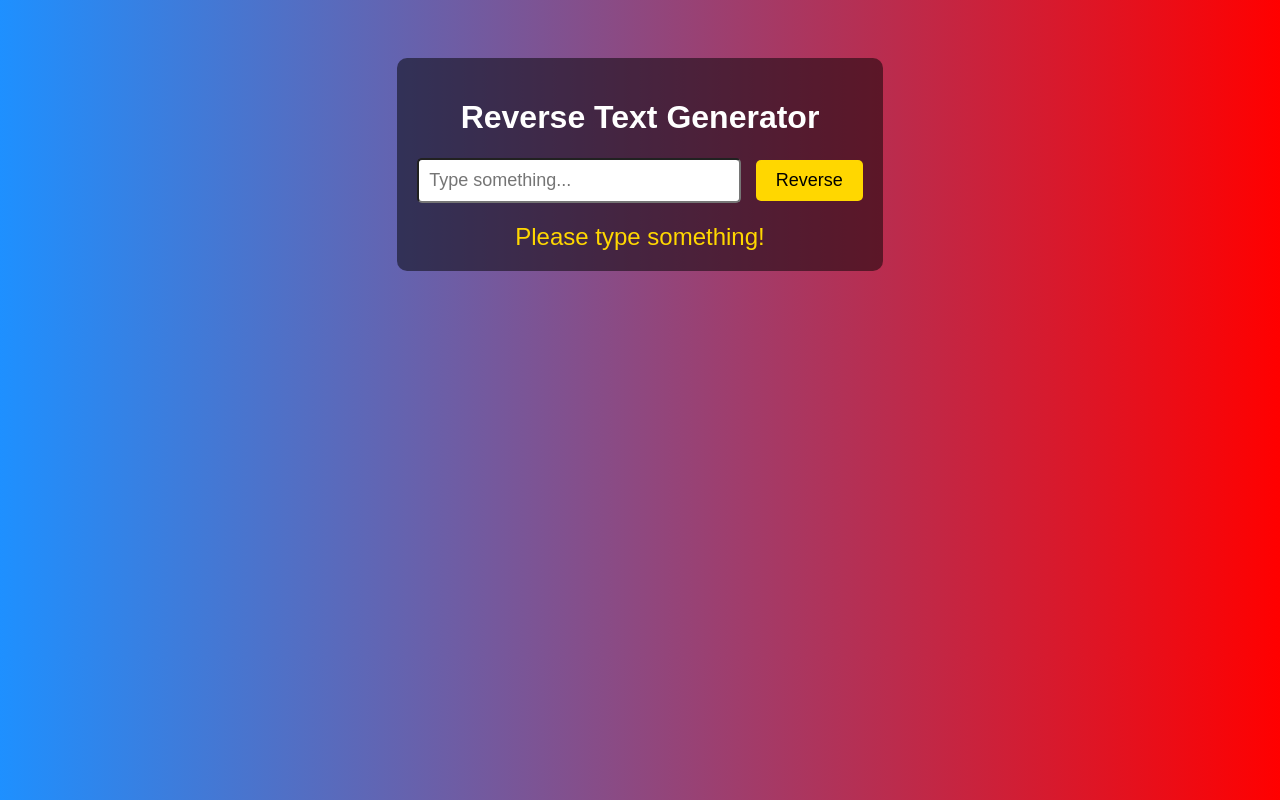
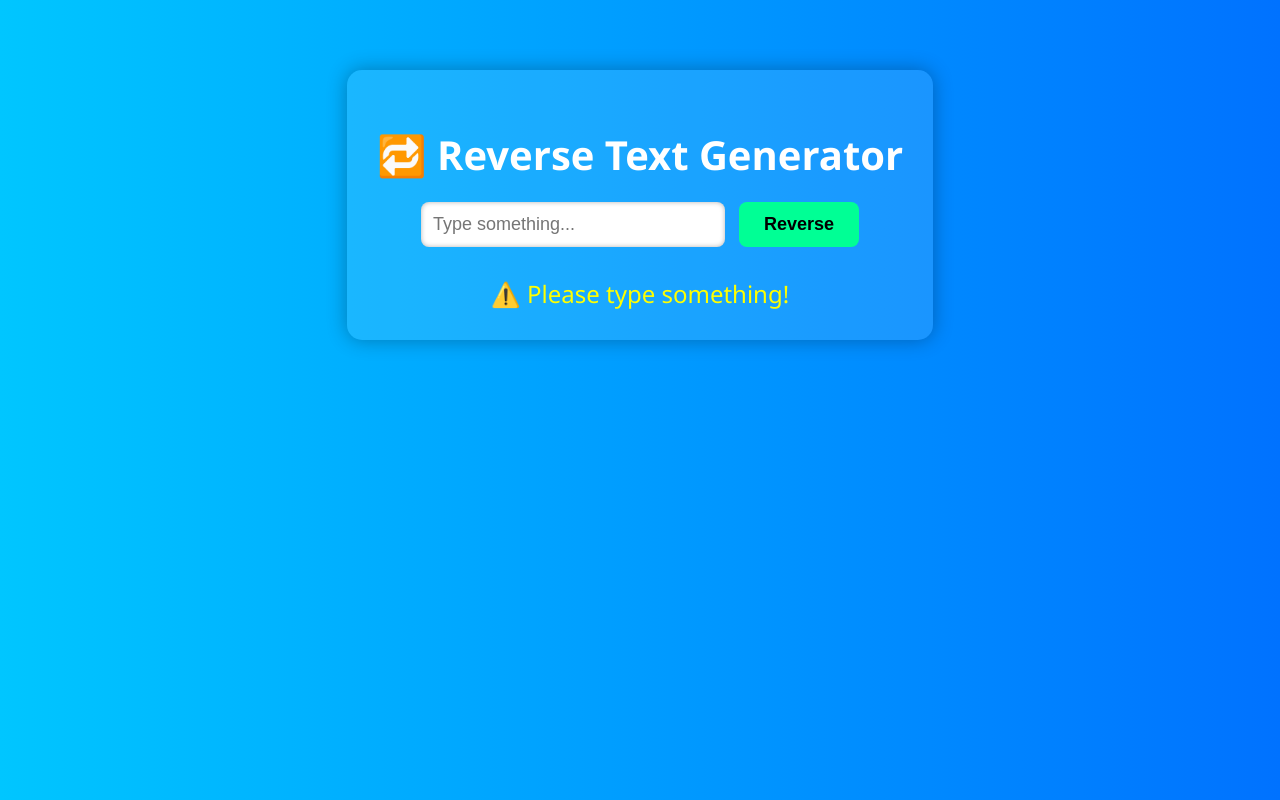
Before and after one commit to Gaurav8144/Check-your-name, a plain HTML site: page static/index.html in a window 1280 px wide. Both pictures are taken after a click on the button "Reverse". Drawn offline with Linux system fonts and the light colour scheme.

Commit message:
Update index.html

```diff
--- a/static/index.html
+++ b/static/index.html
@@ -1,51 +1,103 @@
-<!DOCTYPE html>
-<html lang="en">
+<!DOCTYPE html>  <html lang="en">
 <head>
     <meta charset="UTF-8" />
     <meta name="viewport" content="width=device-width, initial-scale=1.0"/>
     <title>Reverse Text Generator</title>
     <style>
         body {
-            font-family: Arial, sans-serif;
-            background: linear-gradient(to right, #1e90ff, #ff0000);
-            color: white;
+            font-family: 'Segoe UI', Tahoma, Geneva, Verdana, sans-serif;
+            background: linear-gradient(to right, #00c6ff, #0072ff); /* blue shades */
+            color: #ffffff;
             text-align: center;
             padding: 50px;
+            margin: 0;
+        }  .container {
+        background: rgba(255, 255, 255, 0.1);
+        padding: 30px;
+        border-radius: 15px;
+        box-shadow: 0 0 20px rgba(0, 0, 0, 0.3);
+        display: inline-block;
+        max-width: 90%;
     }
-        .container {
-            background-color: rgba(0, 0, 0, 0.5);
-            padding: 20px;
-            border-radius: 10px;
-            display: inline-block;
+
+    h1 {
+        font-size: 2.5em;
+        margin-bottom: 20px;
     }
+
     input {
-            padding: 10px;
-            width: 300px;
+        padding: 12px;
+        width: 280px;
         font-size: 18px;
-            border-radius: 5px;
+        border-radius: 8px;
+        border: none;
+        outline: none;
+        box-shadow: inset 0 0 5px rgba(0, 0, 0, 0.3);
     }
+
     button {
-            padding: 10px 20px;
+        padding: 12px 25px;
         font-size: 18px;
         margin-left: 10px;
-            background-color: gold;
+        background-color: #00ff95;
+        color: #000;
         border: none;
-            border-radius: 5px;
+        border-radius: 8px;
         cursor: pointer;
+        font-weight: bold;
+        transition: 0.3s;
     }
+
+    button:hover {
+        background-color: #00cc77;
+    }
+
     #output {
-            margin-top: 20px;
+        margin-top: 30px;
         font-size: 24px;
-            color: gold;
+        color: #ffff00;
+    }
+
+    .ad-banner {
+        margin: 20px auto;
+        text-align: center;
     }
 </style>
+
 </head>
-<body>
+<body>  <!-- ✅ Ad Banner Top -->
+<div class="ad-banner">
+    <script type="text/javascript">
+        atOptions = {
+            'key' : '23e57731af51a0b592c13272c1ee9bd6',
+            'format' : 'iframe',
+            'height' : 60,
+            'width' : 468,
+            'params' : {}
+        };
+    </script>
+    <script type="text/javascript" src="//www.highperformanceformat.com/23e57731af51a0b592c13272c1ee9bd6/invoke.js"></script>
+</div>
+
 <div class="container">
-        <h1>Reverse Text Generator</h1>
+    <h1>🔁 Reverse Text Generator</h1>
     <input type="text" id="userInput" placeholder="Type something...">
     <button onclick="processText()">Reverse</button>
     <div id="output"></div>
+</div>
+
+<!-- ✅ Ad Banner Bottom -->
+<div class="ad-banner">
+    <script type="text/javascript">
+        atOptions = {
+            'key' : '23e57731af51a0b592c13272c1ee9bd6',
+            'format' : 'iframe',
+            'height' : 60,
+            'width' : 468,
+            'params' : {}
+        };
+    </script>
+    <script type="text/javascript" src="//www.highperformanceformat.com/23e57731af51a0b592c13272c1ee9bd6/invoke.js"></script>
 </div>
 
 <script>
@@ -54,7 +106,7 @@
         const output = document.getElementById('output');
 
         if (!input) {
-                output.innerHTML = "Please type something!";
+            output.innerHTML = "⚠️ Please type something!";
             return;
         }
 
@@ -67,11 +119,12 @@
         const data = await response.json();
 
         if (data.status === "success") {
-                output.innerHTML = data.reversed;
+            output.innerHTML = `🔁 ${data.reversed}`;
         } else {
-                output.innerHTML = "Error processing text.";
+            output.innerHTML = "❌ Error processing text.";
         }
     }
 </script>
+
 </body>
 </html>
```
Lines whose indentation alone changed are shown as unchanged.
